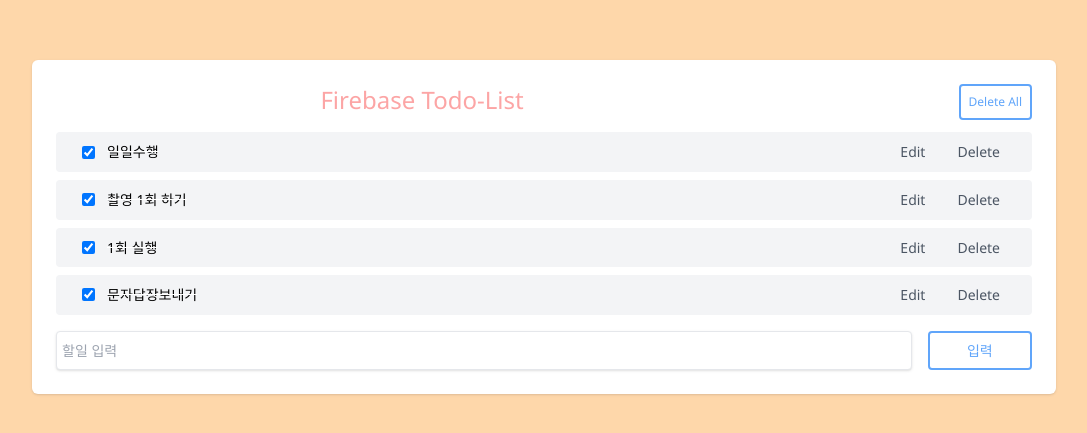
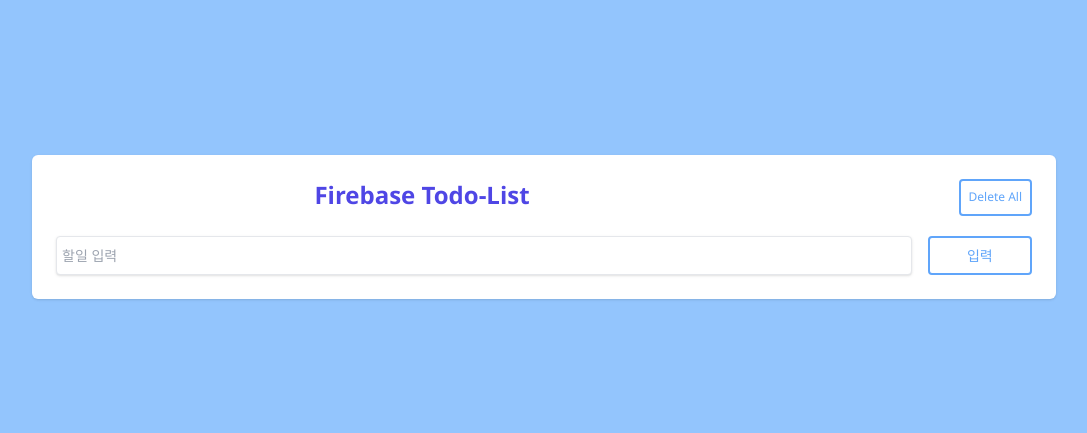
Before and after one commit to LSYbuilds/firebase-todo, a React (Create React App) app: page / in a window 1280 px wide. Shown: the part 173-606 px from the top of the page, without its empty margins (96-1183 px from the left). Built offline with nearby package versions, Linux system fonts and the light colour scheme; the HTML template or start-up script is replaced by a standard one.

Commit message:
feat : 로컬스토리지 저장하는것 추가 및 고침

```diff
--- a/src/App.js
+++ b/src/App.js
@@ -1,27 +1,27 @@
+import "./App.css";
 import { useState } from "react";
-import "./App.css";
 import List from "./components/List";
 import Form from "./components/Form";
-
 function App() {
-  console.log("App 랜더링");
-  // 더미 데이터 일반변수
-  const [todoData, setTododata] = useState([
-    { id: 1, title: "일일수행", completed: true },
-    { id: 2, title: "촬영 1회 하기", completed: true },
-    { id: 3, title: "1회 실행", completed: true },
-    { id: 4, title: "문자답장보내기", completed: true },
-  ]);
+  // console.log("App 랜더링")
+  // 로컬 데이터 state 변수
+  const initTodoData = localStorage.getItem("fbTodoData")
+    ? JSON.parse(localStorage.getItem("fbTodoData"))
+    : [];
+  const [todoData, setTodoData] = useState(initTodoData);
 
   const handleRemoveClick = () => {
-    setTododata([]);
+    setTodoData([]);
+    // 로컬스토리지 초기화
+    localStorage.setItem("fbTodoData", JSON.stringify([]));
   };
 
   return (
-    <div className="flex items-center justify-center w-screen h-screen bg-orange-200">
+    <div className="flex items-center justify-center w-screen h-screen bg-blue-300">
       <div className="w-4/5 p-6 bg-white rounded-[6px] shadow">
         <div className="flex justify-between mb-3">
-          <h1 className="text-center w-3/4 text-2xl text-red-300  font-samibild">
+          <h1 className=" text-center w-3/4 text-2xl text-indigo-600 font-semibold">
+            {" "}
             Firebase Todo-List
           </h1>
           <button
@@ -32,9 +32,9 @@
           </button>
         </div>
         {/* 할일 목록 */}
-        <List todoData={todoData} setTododata={setTododata} />
+        <List todoData={todoData} setTodoData={setTodoData} />
         {/* 할일 추가 */}
-        <Form todoData={todoData} setTododata={setTododata} />
+        <Form todoData={todoData} setTodoData={setTodoData} />
       </div>
     </div>
   );
--- a/src/components/Form.js
+++ b/src/components/Form.js
@@ -1,6 +1,6 @@
 import React, { useState } from "react";
 
-const Form = ({ todoData, setTododata }) => {
+const Form = ({ todoData, setTodoData }) => {
   console.log("Form 랜더링");
   // 새로운 할일 state 변수
   const [value, setValue] = useState("");
@@ -17,7 +17,9 @@
     // A태그의 href를 막아주듯
     // 새로운 todo 객체를 만들어준다 그리고 저장하고 갱신한다.
     // todoData 에 추가
-    setTododata([...todoData, newTodo]);
+    setTodoData([...todoData, newTodo]);
+    // 로컬스토리지 저장
+    localStorage.setItem("fbTodoData", JSON.stringify(todoData));
     setValue("");
   };
 
--- a/src/components/List.js
+++ b/src/components/List.js
@@ -1,7 +1,7 @@
 import React from "react";
 import Listitem from "./Listitem";
 
-const List = ({ todoData, setTododata }) => {
+const List = ({ todoData, setTodoData }) => {
   console.log("List 랜더링");
   return (
     <div>
@@ -11,7 +11,7 @@
           key={item.id}
           item={item}
           todoData={todoData}
-          setTododata={setTododata}
+          setTodoData={setTodoData}
         />
       ))}
     </div>
--- a/src/components/Listitem.js
+++ b/src/components/Listitem.js
@@ -1,6 +1,6 @@
 import React, { useState } from "react";
 
-const Listitem = ({ item, todoData, setTododata }) => {
+const Listitem = ({ item, todoData, setTodoData }) => {
   // console.log("Listitem 랜더링", item);
   // 편집 상태 설정 state
   const [isEdit, setIsEdit] = useState(false);
@@ -20,7 +20,9 @@
     // 2. 새로운 목록으로 갱신해서 화면 리랜더링
     // 3. 배열의 고차함수 중 filter를 사용
     const newTodoData = todoData.filter(item => item.id !== _id);
-    setTododata(newTodoData);
+    setTodoData(newTodoData);
+    // 로컬스토리지 저장
+    localStorage.setItem("fbTodoData", JSON.stringify(newTodoData));
   };
 
   const handleEditClick = () => {
@@ -36,7 +38,10 @@
       }
       return item;
     });
-    setTododata(newTodoData);
+    setTodoData(newTodoData);
+
+    // 로컬스토리지 저장
+    localStorage.setItem("fbTodoData", JSON.stringify(newTodoData));
     setIsEdit(false);
   };
   const handleEditChange = e => {
@@ -50,7 +55,9 @@
       }
       return item;
     });
-    setTododata(newTodoData);
+    setTodoData(newTodoData);
+    // 로컬스토리지 저장
+    localStorage.setItem("fbTodoData", JSON.stringify(newTodoData));
   };
 
   if (isEdit) {
```
